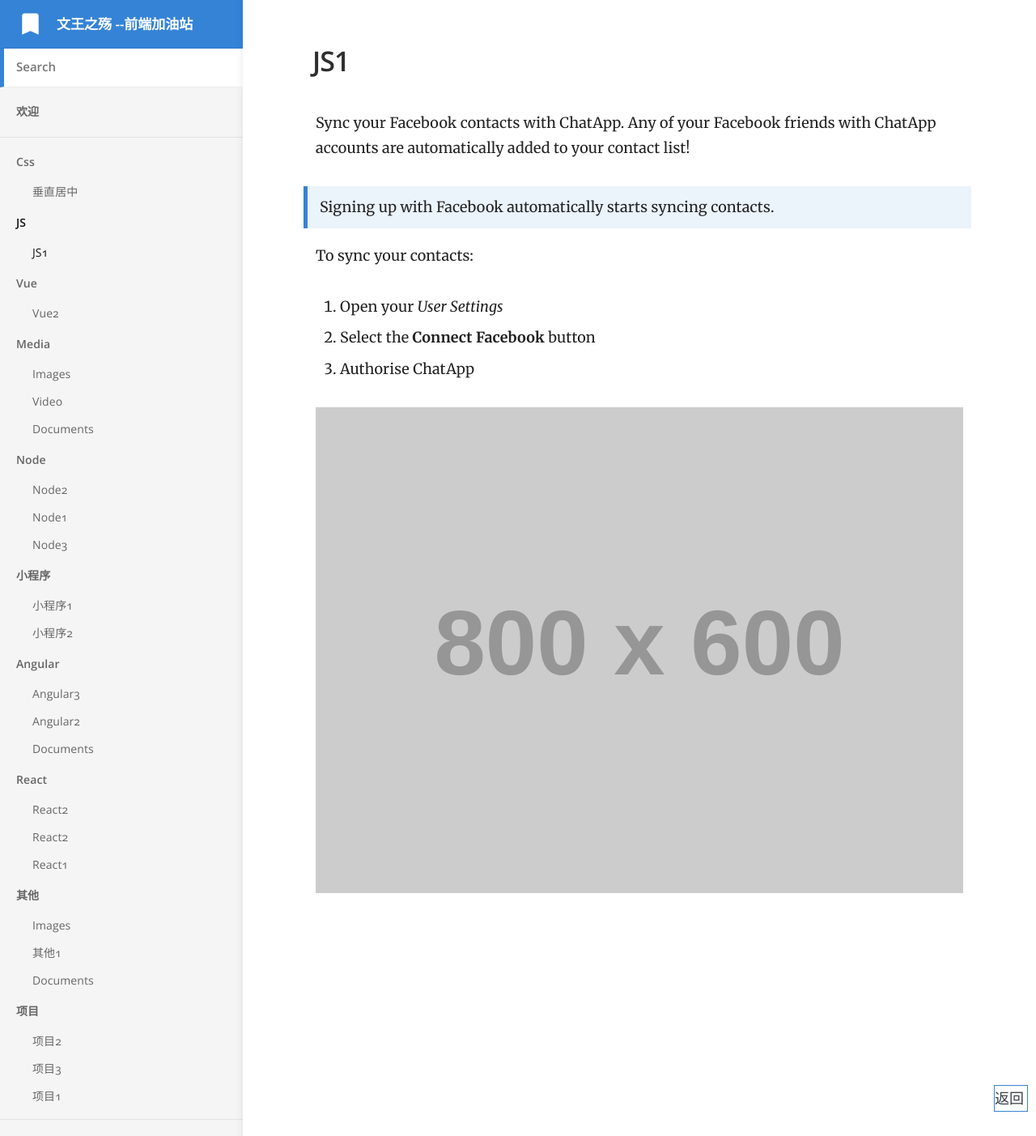
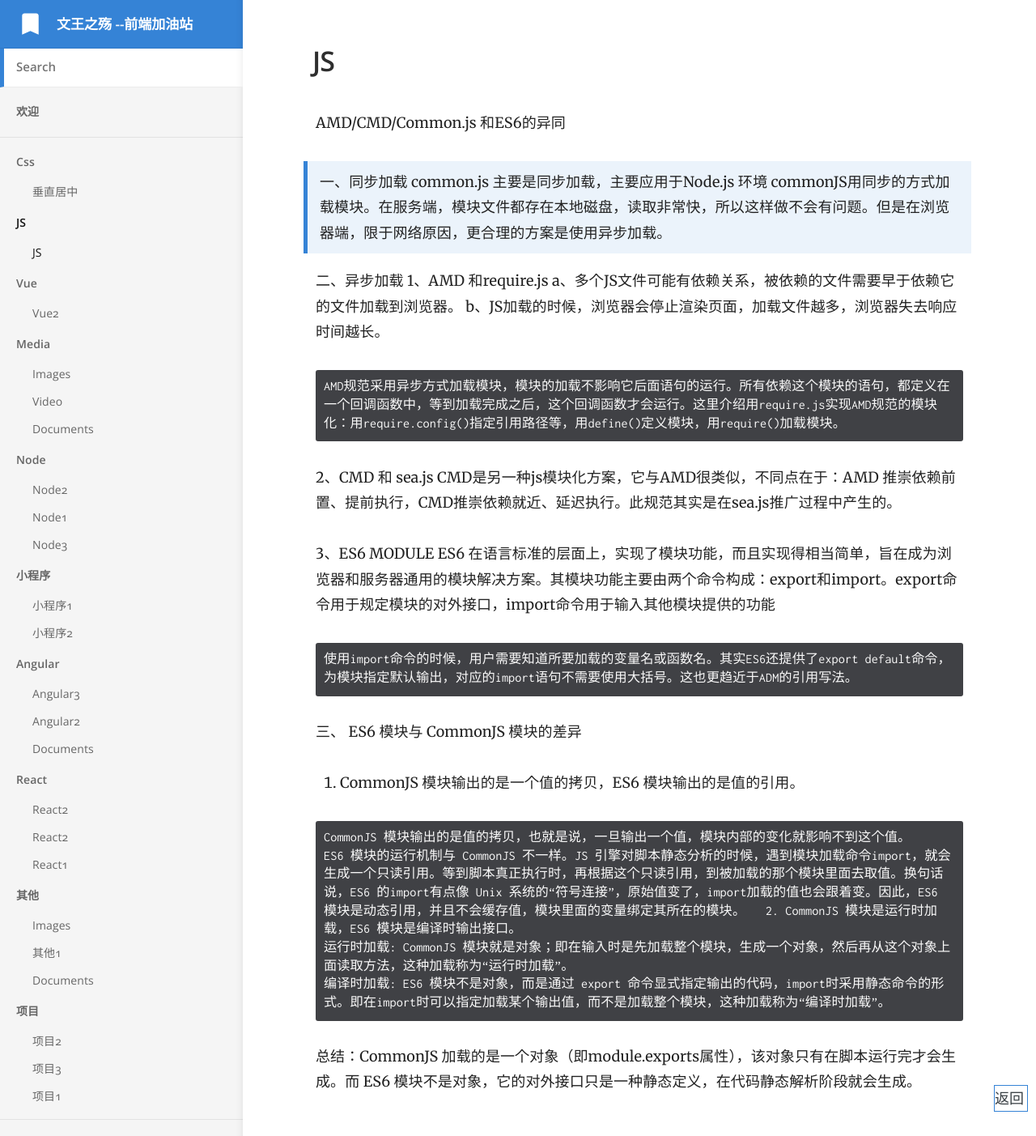
Before and after one commit to wenwangzhishang/web-Knowledge, a Jekyll site: the page built from _docs/B_Js/facebook.md, in a window 1280 px wide. Shown: the whole page at 81% size. Built offline with Jekyll 4.4.1, drawn with Linux system fonts in a browser that asks for light colours.

Commit message:
AMD 问题

```diff
--- a/_docs/B_Js/facebook.md
+++ b/_docs/B_Js/facebook.md
@@ -1,17 +1,38 @@
 ---
-title: JS1
+title: JS
 category: JS
 order: 1
 ---
 
-Sync your Facebook contacts with ChatApp. Any of your Facebook friends with ChatApp accounts are automatically added to your contact list!
+AMD/CMD/Common.js 和ES6的异同
 
-> Signing up with Facebook automatically starts syncing contacts.
+>
+一、同步加载
+common.js 主要是同步加载，主要应用于Node.js 环境
+commonJS用同步的方式加载模块。在服务端，模块文件都存在本地磁盘，读取非常快，所以这样做不会有问题。但是在浏览器端，限于网络原因，更合理的方案是使用异步加载。
 
-To sync your contacts:
+二、异步加载
+  1、AMD 和require.js
+    a、多个JS文件可能有依赖关系，被依赖的文件需要早于依赖它的文件加载到浏览器。
+    b、JS加载的时候，浏览器会停止渲染页面，加载文件越多，浏览器失去响应时间越长。
 
-1. Open your *User Settings*
-2. Select the **Connect Facebook** button
-3. Authorise ChatApp
+    AMD规范采用异步方式加载模块，模块的加载不影响它后面语句的运行。所有依赖这个模块的语句，都定义在一个回调函数中，等到加载完成之后，这个回调函数才会运行。这里介绍用require.js实现AMD规范的模块化：用require.config()指定引用路径等，用define()定义模块，用require()加载模块。
 
-![](//placehold.it/800x600)
+  2、CMD 和 sea.js
+    CMD是另一种js模块化方案，它与AMD很类似，不同点在于：AMD 推崇依赖前置、提前执行，CMD推崇依赖就近、延迟执行。此规范其实是在sea.js推广过程中产生的。
+
+  3、ES6 MODULE
+    ES6 在语言标准的层面上，实现了模块功能，而且实现得相当简单，旨在成为浏览器和服务器通用的模块解决方案。其模块功能主要由两个命令构成：export和import。export命令用于规定模块的对外接口，import命令用于输入其他模块提供的功能
+
+    使用import命令的时候，用户需要知道所要加载的变量名或函数名。其实ES6还提供了export default命令，为模块指定默认输出，对应的import语句不需要使用大括号。这也更趋近于ADM的引用写法。
+
+三、 ES6 模块与 CommonJS 模块的差异
+  1. CommonJS 模块输出的是一个值的拷贝，ES6 模块输出的是值的引用。
+
+    CommonJS 模块输出的是值的拷贝，也就是说，一旦输出一个值，模块内部的变化就影响不到这个值。
+    ES6 模块的运行机制与 CommonJS 不一样。JS 引擎对脚本静态分析的时候，遇到模块加载命令import，就会生成一个只读引用。等到脚本真正执行时，再根据这个只读引用，到被加载的那个模块里面去取值。换句话说，ES6 的import有点像 Unix 系统的“符号连接”，原始值变了，import加载的值也会跟着变。因此，ES6 模块是动态引用，并且不会缓存值，模块里面的变量绑定其所在的模块。
+  2. CommonJS 模块是运行时加载，ES6 模块是编译时输出接口。
+    运行时加载: CommonJS 模块就是对象；即在输入时是先加载整个模块，生成一个对象，然后再从这个对象上面读取方法，这种加载称为“运行时加载”。
+    编译时加载: ES6 模块不是对象，而是通过 export 命令显式指定输出的代码，import时采用静态命令的形式。即在import时可以指定加载某个输出值，而不是加载整个模块，这种加载称为“编译时加载”。
+
+  总结：CommonJS 加载的是一个对象（即module.exports属性），该对象只有在脚本运行完才会生成。而 ES6 模块不是对象，它的对外接口只是一种静态定义，在代码静态解析阶段就会生成。
```
